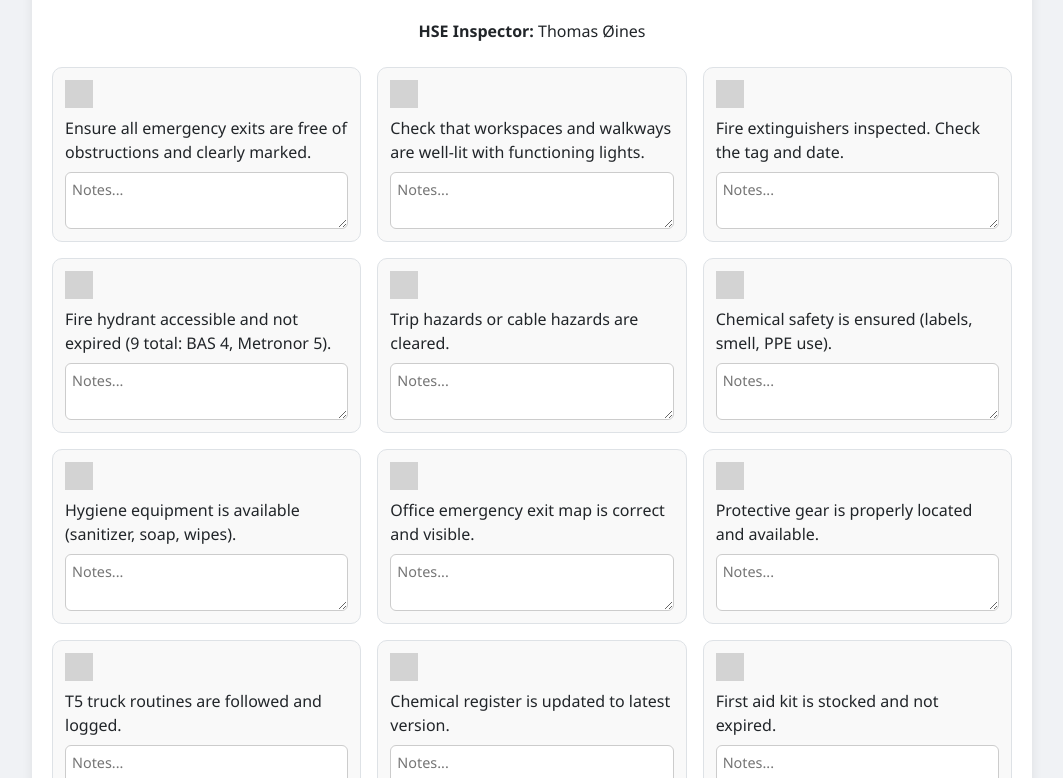
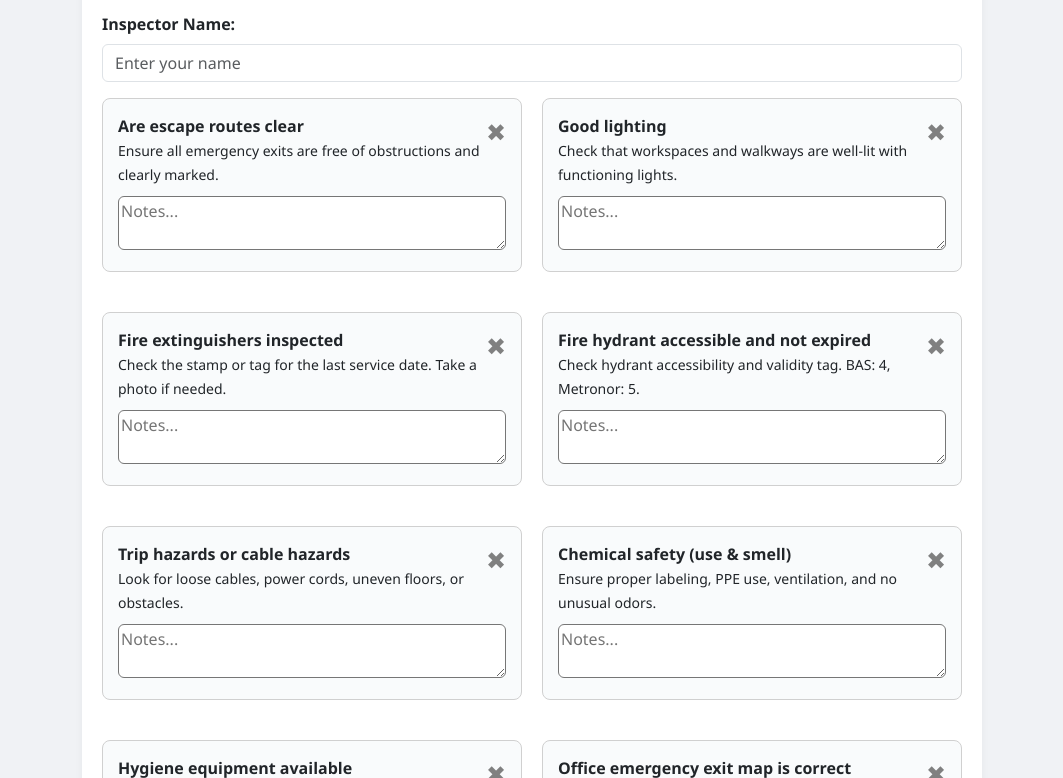
Before and after one commit to Flamingo88/M-B-HSE-Checklist, a plain HTML site: page index.html in a window 1280 px wide. Shown: the part 94-872 px from the top of the page, without its empty margins (108-1171 px from the left). Drawn offline with nearby package versions, Linux system fonts and the light colour scheme; grey boxes are pictures that could not be loaded.

Commit message:
Update index.html

```diff
--- a/index.html
+++ b/index.html
@@ -1,177 +1,156 @@
+
 <!DOCTYPE html>
 <html lang="en">
 <head>
   <meta charset="UTF-8" />
   <meta name="viewport" content="width=device-width, initial-scale=1.0"/>
-  <title>HSE Checklist</title>
+  <title>HSE Checklist – Metronor & BAS</title>
   <link href="https://cdn.jsdelivr.net/npm/bootstrap@5.3.0/dist/css/bootstrap.min.css" rel="stylesheet"/>
+  <script src="https://cdnjs.cloudflare.com/ajax/libs/jspdf/2.5.1/jspdf.umd.min.js"></script>
   <style>
     body {
       background: #f0f2f5;
       font-family: 'Segoe UI', sans-serif;
-      padding: 16px;
     }
-    .page {
-      max-width: 1000px;
+    .report-container {
+      max-width: 900px;
       margin: auto;
-      background: #ffffff;
+      background: white;
       padding: 20px;
       border-radius: 12px;
-      box-shadow: 0 4px 12px rgba(0,0,0,0.08);
+      box-shadow: 0 0 8px rgba(0,0,0,0.05);
     }
-    .header {
-      text-align: center;
-      margin-bottom: 24px;
+    .check-card {
+      border: 1px solid #d0d0d0;
+      border-radius: 8px;
+      padding: 15px;
+      margin-bottom: 20px;
+      background: #f9fbfc;
+      transition: background 0.3s;
     }
-    .header h4 {
-      color: #0d6efd;
-      font-weight: bold;
-    }
-    .grid {
-      display: grid;
-      grid-template-columns: repeat(auto-fit, minmax(280px, 1fr));
-      gap: 16px;
-    }
-    .card {
-      border: 1px solid #dee2e6;
-      background: #f9f9f9;
-      padding: 12px;
-      border-radius: 10px;
-      display: flex;
-      flex-direction: column;
-    }
-    .icon {
-      width: 28px;
-      height: 28px;
+    .check-icon {
+      float: right;
       cursor: pointer;
-      margin-bottom: 8px;
-      transition: transform 0.1s ease;
-    }
-    .icon:hover {
-      transform: scale(1.1);
-    }
-    .unchecked {
-      filter: grayscale(1) brightness(1.1) opacity(0.5);
+      font-size: 1.5rem;
+      color: gray;
     }
     .checked {
-      filter: hue-rotate(200deg) saturate(4);
+      color: #007bff;
     }
     textarea {
-      resize: vertical;
+      width: 100%;
       border-radius: 6px;
-      border: 1px solid #ccc;
-      padding: 6px;
-      margin-top: 8px;
-      font-size: 0.9rem;
+      margin-top: 10px;
+    }
+    .two-col {
+      display: flex;
+      flex-wrap: wrap;
+      gap: 20px;
+    }
+    .two-col > div {
+      flex: 1 1 calc(50% - 10px);
+    }
+    @media (max-width: 768px) {
+      .two-col > div {
+        flex: 1 1 100%;
+      }
     }
   </style>
 </head>
 <body>
-  <div class="page">
-    <div class="header">
-      <h4>HSE CHECKLIST</h4>
-      <p class="text-muted">METRONOR - BAS</p>
-      <p><strong>HSE Inspector:</strong> Thomas Øines</p>
+  <div class="report-container">
+    <h2 class="text-center text-primary">HSE CHECKLIST</h2>
+    <p class="text-center text-muted">METRONOR - BAS</p>
+    <div class="mb-3">
+      <label for="inspectorName" class="form-label"><strong>Inspector Name:</strong></label>
+      <input type="text" id="inspectorName" class="form-control" placeholder="Enter your name" />
     </div>
-    <div class="grid">
-
-      <div class="card">
-        <img src="https://cdn-icons-png.flaticon.com/512/1828/1828778.png"
-             class="icon unchecked"
-             onclick="this.classList.toggle('checked'); this.classList.toggle('unchecked');" />
-        <div>Ensure all emergency exits are free of obstructions and clearly marked.</div>
-        <textarea placeholder="Notes..." rows="2"></textarea>
-      </div>
-
-      <div class="card">
-        <img src="https://cdn-icons-png.flaticon.com/512/1828/1828778.png"
-             class="icon unchecked"
-             onclick="this.classList.toggle('checked'); this.classList.toggle('unchecked');" />
-        <div>Check that workspaces and walkways are well-lit with functioning lights.</div>
-        <textarea placeholder="Notes..." rows="2"></textarea>
-      </div>
-
-      <div class="card">
-        <img src="https://cdn-icons-png.flaticon.com/512/1828/1828778.png"
-             class="icon unchecked"
-             onclick="this.classList.toggle('checked'); this.classList.toggle('unchecked');" />
-        <div>Fire extinguishers inspected. Check the tag and date.</div>
-        <textarea placeholder="Notes..." rows="2"></textarea>
-      </div>
-
-      <div class="card">
-        <img src="https://cdn-icons-png.flaticon.com/512/1828/1828778.png"
-             class="icon unchecked"
-             onclick="this.classList.toggle('checked'); this.classList.toggle('unchecked');" />
-        <div>Fire hydrant accessible and not expired (9 total: BAS 4, Metronor 5).</div>
-        <textarea placeholder="Notes..." rows="2"></textarea>
-      </div>
-
-      <div class="card">
-        <img src="https://cdn-icons-png.flaticon.com/512/1828/1828778.png"
-             class="icon unchecked"
-             onclick="this.classList.toggle('checked'); this.classList.toggle('unchecked');" />
-        <div>Trip hazards or cable hazards are cleared.</div>
-        <textarea placeholder="Notes..." rows="2"></textarea>
-      </div>
-
-      <div class="card">
-        <img src="https://cdn-icons-png.flaticon.com/512/1828/1828778.png"
-             class="icon unchecked"
-             onclick="this.classList.toggle('checked'); this.classList.toggle('unchecked');" />
-        <div>Chemical safety is ensured (labels, smell, PPE use).</div>
-        <textarea placeholder="Notes..." rows="2"></textarea>
-      </div>
-
-      <div class="card">
-        <img src="https://cdn-icons-png.flaticon.com/512/1828/1828778.png"
-             class="icon unchecked"
-             onclick="this.classList.toggle('checked'); this.classList.toggle('unchecked');" />
-        <div>Hygiene equipment is available (sanitizer, soap, wipes).</div>
-        <textarea placeholder="Notes..." rows="2"></textarea>
-      </div>
-
-      <div class="card">
-        <img src="https://cdn-icons-png.flaticon.com/512/1828/1828778.png"
-             class="icon unchecked"
-             onclick="this.classList.toggle('checked'); this.classList.toggle('unchecked');" />
-        <div>Office emergency exit map is correct and visible.</div>
-        <textarea placeholder="Notes..." rows="2"></textarea>
-      </div>
-
-      <div class="card">
-        <img src="https://cdn-icons-png.flaticon.com/512/1828/1828778.png"
-             class="icon unchecked"
-             onclick="this.classList.toggle('checked'); this.classList.toggle('unchecked');" />
-        <div>Protective gear is properly located and available.</div>
-        <textarea placeholder="Notes..." rows="2"></textarea>
-      </div>
-
-      <div class="card">
-        <img src="https://cdn-icons-png.flaticon.com/512/1828/1828778.png"
-             class="icon unchecked"
-             onclick="this.classList.toggle('checked'); this.classList.toggle('unchecked');" />
-        <div>T5 truck routines are followed and logged.</div>
-        <textarea placeholder="Notes..." rows="2"></textarea>
-      </div>
-
-      <div class="card">
-        <img src="https://cdn-icons-png.flaticon.com/512/1828/1828778.png"
-             class="icon unchecked"
-             onclick="this.classList.toggle('checked'); this.classList.toggle('unchecked');" />
-        <div>Chemical register is updated to latest version.</div>
-        <textarea placeholder="Notes..." rows="2"></textarea>
-      </div>
-
-      <div class="card">
-        <img src="https://cdn-icons-png.flaticon.com/512/1828/1828778.png"
-             class="icon unchecked"
-             onclick="this.classList.toggle('checked'); this.classList.toggle('unchecked');" />
-        <div>First aid kit is stocked and not expired.</div>
-        <textarea placeholder="Notes..." rows="2"></textarea>
-      </div>
-
+    <div class="two-col" id="checklistArea"></div>
+    <div class="form-group mt-4">
+      <label for="fireNotes"><strong>Fire Routine Notes:</strong></label>
+      <textarea class="form-control" rows="2" id="fireNotes" placeholder="e.g. Fire extinguisher route tested..."></textarea>
+    </div>
+    <div class="form-group mt-3">
+      <label for="extraNotes"><strong>Additional Comments:</strong></label>
+      <textarea class="form-control" rows="3" id="extraNotes" placeholder="Other findings or suggestions..."></textarea>
+    </div>
+    <div class="form-group mt-3">
+      <label for="dateToday"><strong>Date:</strong></label>
+      <input type="text" class="form-control" id="dateToday" readonly />
+    </div>
+    <div class="text-center mt-4">
+      <button class="btn btn-primary" onclick="downloadChecklist()">⬇️ Download PDF</button>
     </div>
   </div>
+
+  <script>
+    const checklistItems = [
+      { label: "Are escape routes clear", info: "Ensure all emergency exits are free of obstructions and clearly marked." },
+      { label: "Good lighting", info: "Check that workspaces and walkways are well-lit with functioning lights." },
+      { label: "Fire extinguishers inspected", info: "Check the stamp or tag for the last service date. Take a photo if needed." },
+      { label: "Fire hydrant accessible and not expired", info: "Check hydrant accessibility and validity tag. BAS: 4, Metronor: 5." },
+      { label: "Trip hazards or cable hazards", info: "Look for loose cables, power cords, uneven floors, or obstacles." },
+      { label: "Chemical safety (use & smell)", info: "Ensure proper labeling, PPE use, ventilation, and no unusual odors." },
+      { label: "Hygiene equipment available", info: "Check sanitizers, soap, and wipes are present and not empty." },
+      { label: "Office emergency exit map is correct", info: "Locate and verify map accuracy with the current layout." },
+      { label: "Protective gear is properly located", info: "Inspect PPE stations for completeness and accessibility." },
+      { label: "T5 truck routines followed", info: "Ensure forklift is parked, charged, and logbook updated." },
+      { label: "Chemical book updated to latest version", info: "Verify the latest chemical registry entry is logged." },
+      { label: "First aid is stocked and not expired", info: "Open kit and confirm all items are valid and stocked." }
+    ];
+
+    const checklistContainer = document.getElementById("checklistArea");
+    checklistItems.forEach((item, index) => {
+      const div = document.createElement("div");
+      div.className = "check-card";
+      div.innerHTML = `
+        <span class="check-icon" onclick="toggleCheck(this)">✖</span>
+        <div><strong>${item.label}</strong></div>
+        <small>${item.info}</small>
+        <textarea rows="2" placeholder="Notes..." data-index="${index}"></textarea>
+      `;
+      checklistContainer.appendChild(div);
+    });
+
+    function toggleCheck(el) {
+      el.classList.toggle("checked");
+      el.textContent = el.classList.contains("checked") ? "✔" : "✖";
+    }
+
+    function downloadChecklist() {
+      const { jsPDF } = window.jspdf;
+      const doc = new jsPDF({ unit: 'pt', format: 'a4' });
+      let y = 40;
+      doc.setFontSize(14);
+      doc.text("HSE CHECKLIST REPORT – METRONOR AND BAS", 40, y);
+      y += 20;
+      const name = document.getElementById("inspectorName").value;
+      doc.setFontSize(12);
+      doc.text("Inspector: " + name, 40, y);
+      y += 20;
+      checklistItems.forEach((item, index) => {
+        const icon = document.getElementsByClassName("check-icon")[index];
+        const checked = icon.classList.contains("checked");
+        const note = document.querySelector(`textarea[data-index="${index}"]`).value;
+        doc.text(`${checked ? "☑" : "☐"} ${item.label}`, 40, y);
+        y += 14;
+        if (note) {
+          doc.setFontSize(10);
+          doc.text("Note: " + note, 50, y);
+          y += 12;
+          doc.setFontSize(12);
+        }
+        y += 10;
+        if (y > 780) { doc.addPage(); y = 40; }
+      });
+      const fire = document.getElementById("fireNotes").value;
+      const extra = document.getElementById("extraNotes").value;
+      doc.text("Fire Notes: " + fire, 40, y); y += 14;
+      doc.text("Comments: " + extra, 40, y); y += 14;
+      doc.save("HSE_Checklist_Report.pdf");
+    }
+
+    document.getElementById("dateToday").value = new Date().toISOString().split('T')[0];
+  </script>
 </body>
 </html>
```
